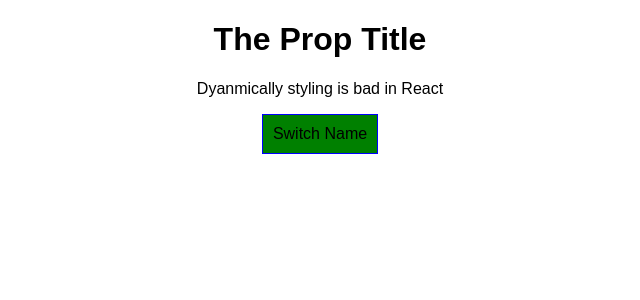
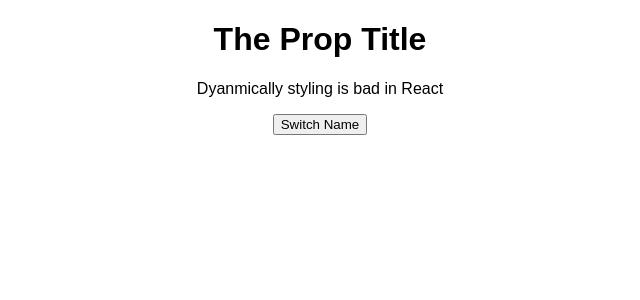
Before and after one commit to harry101491/new-react-app, a React app: page / in a window 1280 px wide. Shown: the top 300 px of the page, without its empty margins (320-960 px from the left). Built offline with nearby package versions, Linux system fonts and the light colour scheme.

Commit message:
feat(adding higher order component)

```diff
--- a/src/containers/App.js
+++ b/src/containers/App.js
@@ -5,6 +5,10 @@ import React, { PureComponent } from 'react';
 import styles from './App.css';
 import Persons from '../components/Persons/Persons';
 import Cockpit from './Cockpit/Cockpit';
+
+// Importing the Higher Order Components
+import withClass from "../hoc/WithClass/WithClass";
+import Aux from '../hoc/Aux/Aux';
 
 // import ErrorBoundary from "./ErrorBoundary/ErrorBoundary";
 
@@ -168,7 +172,7 @@ class App extends PureComponent {
       );
     }
     return (
-      <div className={styles.App}>
+      <Aux>
         <Cockpit
           title={ this.props.appTitle }
           clicked={ this.tooglePersonHandler }
@@ -176,9 +180,9 @@ class App extends PureComponent {
           persons={ this.state.persons }
         />
         {persons}
-      </div>
+      </Aux>
     );
   }
 }
 
-export default App;
+export default withClass(App, styles.App);
--- a/src/containers/Cockpit/Cockpit.js
+++ b/src/containers/Cockpit/Cockpit.js
@@ -1,6 +1,8 @@
 import React from "react";
 
 import styles from "./Cockpit.css";
+
+import Aux from "../../hoc/Aux/Aux";
 
 const Cockpit = (props) => {
     console.log("[Cockpit.js] Inside the render()");
@@ -19,7 +21,7 @@ const Cockpit = (props) => {
     }
 
     return(
-        <div className={ styles.Cockpit }>
+        <Aux>
             <h1> { props.title } </h1>
             <p className={ appliedClasses.join(" ") }> Dyanmically styling is bad in React </p>
             <button
@@ -28,7 +30,7 @@ const Cockpit = (props) => {
             >
                 Switch Name
             </button>
-        </div>
+        </Aux>
     );
 };
 
--- /dev/null
+++ b/src/hoc/Aux/Aux.js
@@ -0,0 +1,6 @@
+
+const Aux = (props) => {
+    return props.children;
+};
+
+export default Aux;
--- /dev/null
+++ b/src/hoc/WithClass/WithClass.js
@@ -0,0 +1,13 @@
+import React from "react";
+
+const withClass = (WrappedComponent, className) => {
+    return (props) => {
+        return (
+            <div className={className}>
+                <WrappedComponent  appTitle={props.appTitle} />
+            </div>
+        );
+    }
+};
+
+export default withClass;
```
